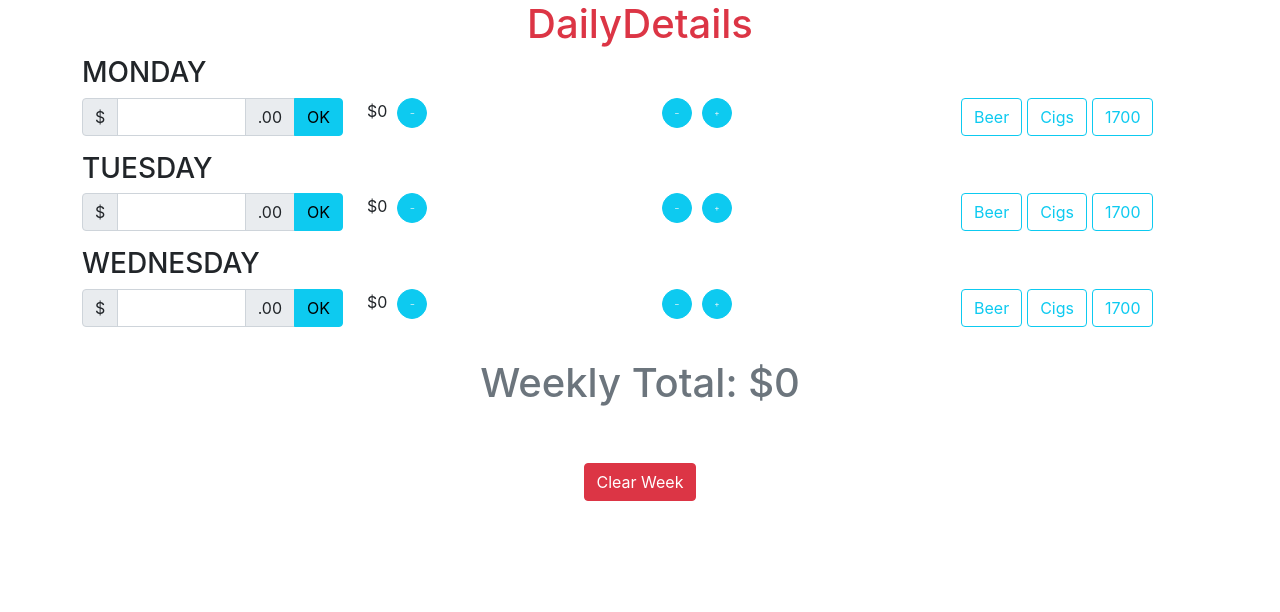
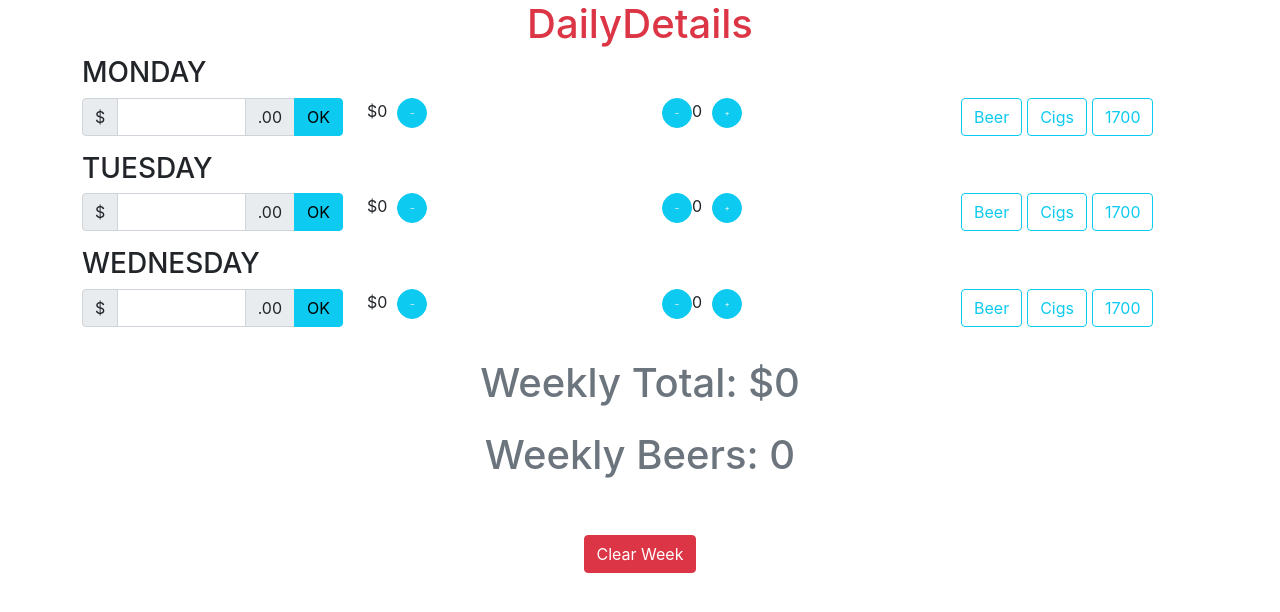
Before and after one commit to CatLibWilk/daily_details, a React (Create React App) app: page / in a window 1280 px wide. Shown: the top 612 px of the page. Built offline with nearby package versions, Linux system fonts and the light colour scheme.

Commit message:
added beers calc

```diff
--- a/src/App.js
+++ b/src/App.js
@@ -5,14 +5,15 @@ class App extends React.Component{
   constructor(props){
     super(props);
     this.state = {
-      monday: 0,
-      tuesday: 0,
-      wednesday: 0,
-      thursday: 0,
-      friday: 0,
-      saturday: 0,
-      sunday: 0,
-      total: 0,
+      monday: {'money':0, 'beers':0},
+      tuesday: {'money':0, 'beers':0},
+      wednesday: {'money':0, 'beers':0},
+      thursday: {'money':0, 'beers':0},
+      friday: {'money':0, 'beers':0},
+      saturday: {'money':0, 'beers':0},
+      sunday: {'money':0, 'beers':0},
+
+      totals: {'money':0, 'beers': 0}
     }
   }
 
@@ -20,14 +21,14 @@ class App extends React.Component{
     //this is where trigger update of chart showing weekly spending//
   }
 
-  updateTotal = ( int_value, day ) => {
-    let current_total = this.state[ `${day.toLowerCase()}` ];
+  updateTotalMoney = ( int_value, day ) => {
+    let current_total = this.state[ `${day.toLowerCase()}` ].money;
     let new_state = {...this.state};
 
     if ( int_value && parseInt( int_value ) ){
-      new_state[ `${day.toLowerCase()}` ] = current_total + parseInt( int_value );
-      new_state.total = Object.values( new_state ).reduce( ( x, y ) => x + y, 0 ) - new_state.total;
-
+      new_state[ `${day.toLowerCase()}` ].money = current_total + parseInt( int_value );
+      debugger
+      new_state['totals'].money = Object.values( new_state ).reduce( (sum, { money } ) => sum + money, 0 ) - new_state['totals'].money;
       this.setState( new_state );
 
     };
@@ -35,31 +36,54 @@ class App extends React.Component{
     document.getElementById(input_id).value = '';
   }
 
-  subtractTotal = ( day ) => {
-    let current_total = this.state[ `${day.toLowerCase()}` ];
+  addBeers = ( day ) => {
+    let current_total  = this.state[ `${day.toLowerCase()}` ].beers;
+    let new_state = {...this.state}
+
+    new_state[ `${day.toLowerCase()}` ].beers = current_total + 1
+    new_state['totals'].beers = Object.values( new_state ).reduce( (sum, { beers } ) => sum + beers, 0 ) - new_state['totals'].beers;
+
+    this.setState( new_state );
+  }
+
+  subtractBeers = ( day ) => {
+    let current_total  = this.state[ `${day.toLowerCase()}` ].beers;
+    let new_state = {...this.state}
+
+    if ( current_total > 0 ){
+      new_state[ `${day.toLowerCase()}` ].beers = current_total - 1
+    }
+
+    new_state['totals'].beers = Object.values( new_state ).reduce( (sum, { beers } ) => sum + beers, 0 ) - new_state['totals'].beers;
+
+    this.setState( new_state );
+  }
+
+  subtractTotalMoney = ( day ) => {
+    let current_total = this.state[ `${day.toLowerCase()}` ].money;
     let new_state = { ...this.state};
 
     if ( current_total > 0 ){
-      new_state[ `${day.toLowerCase()}` ] = current_total - 1
+      new_state[ `${day.toLowerCase()}` ].money = current_total - 1
     }
 
-    new_state.total = Object.values( new_state ).reduce( ( x, y ) => x + y, 0 ) - new_state.total;
-
+    new_state['totals'].money = Object.values( new_state ).reduce( (sum, { money } ) => sum + money, 0 ) - new_state['totals'].money;
     this.setState( new_state );
 
   }
 
   clearWeek = ( ) => {
     let new_state = {
-      monday: 0,
-      tuesday: 0,
-      wednesday: 0,
-      thursday: 0,
-      friday: 0,
-      saturday: 0,
-      sunday: 0,
-      total: 0,
-    };
+        monday: {'money':0, 'beers':0},
+        tuesday: {'money':0, 'beers':0},
+        wednesday: {'money':0, 'beers':0},
+        thursday: {'money':0, 'beers':0},
+        friday: {'money':0, 'beers':0},
+        saturday: {'money':0, 'beers':0},
+        sunday: {'money':0, 'beers':0},
+
+        totals: {'money':0, 'beers': 0}
+      }
 
     this.setState( new_state );
 
@@ -70,7 +94,7 @@ class App extends React.Component{
 
     }
 
-  }
+  };
 
   render(){
     return(
@@ -82,19 +106,51 @@ class App extends React.Component{
           </div>
         </div>
 
-        <DayRow title={"Monday"} total={this.state.monday} updateTotal={ this.updateTotal } subtractTotal={ this.subtractTotal } />
-        <DayRow title={"Tuesday"} total={this.state.tuesday} updateTotal={ this.updateTotal } subtractTotal={ this.subtractTotal } />
-        <DayRow title={"Wednesday"} total={this.state.wednesday} updateTotal={ this.updateTotal } subtractTotal={ this.subtractTotal } />
+        <DayRow title={"Monday"}
+            totalMoney={this.state.monday.money}
+            totalBeers={this.state.monday.beers}
+
+            updateTotalMoney={ this.updateTotalMoney }
+            addBeers={this.addBeers}
+
+            subtractTotalMoney={ this.subtractTotalMoney }
+            subtractBeers={this.subtractBeers}/>
+
+        <DayRow title={"Tuesday"}
+            totalMoney={this.state.tuesday.money}
+            totalBeers={this.state.tuesday.beers}
+
+            updateTotalMoney={ this.updateTotalMoney }
+            addBeers={this.addBeers}
+
+            subtractTotalMoney={ this.subtractTotalMoney }
+            subtractBeers={ this.subtractBeers }/>
+
+        <DayRow title={"Wednesday"}
+            totalMoney={ this.state.wednesday.money }
+            totalBeers={ this.state.wednesday.beers }
+
+            updateTotalMoney={ this.updateTotalMoney }
+            addBeers={this.addBeers}
+
+            subtractTotalMoney={ this.subtractTotalMoney }
+            subtractBeers= {this.subtractBeers }/>
 
         <div className="row h-100">
           <div className="col-sm my-auto text-center mt-3">
-            <h1 className="text-secondary">Weekly Total: ${this.state.total}</h1>
+            <h1 className="text-secondary">Weekly Total: ${ this.state.totals.money }</h1>
+          </div>
+        </div>
+
+        <div className="row h-100">
+          <div className="col-sm my-auto text-center mt-3">
+            <h1 className="text-secondary">Weekly Beers: { this.state.totals.beers }</h1>
           </div>
         </div>
 
         <div className="row h-100">
           <div className="col-sm my-auto text-center">
-            <button className="btn btn-danger mt-5" onClick={()=>{this.clearWeek()}}>Clear Week</button>
+            <button className="btn btn-danger mt-5" onClick= {( )=>{ this.clearWeek( ) } }>Clear Week</button>
           </div>
         </div>
 
--- a/src/components/DayRow.jsx
+++ b/src/components/DayRow.jsx
@@ -10,16 +10,16 @@ function DayRow(props){
         <h3>{props.title.toUpperCase()}</h3>
         <div className="row h-100">
 
-            <Input cf={ props.updateTotal } day={props.title}/>
+            <Input cf={ props.updateTotalMoney } day={props.title}/>
 
           <div className="col-sm text-left">
-            ${props.total}
-            <MinusButton cf={ props.subtractTotal } day={ props.title }/>
+            ${props.totalMoney}
+            <MinusButton cf={ props.subtractTotalMoney } day={ props.title }/>
           </div>
 
           <div className="col-sm text-left">
             <MinusButton cf={ props.subtractBeers } day={ props.title }/>
-            {props.drinks}
+              {props.totalBeers}
             <PlusButton cf={ props.addBeers } day={ props.title }/>
           </div>
 
```
